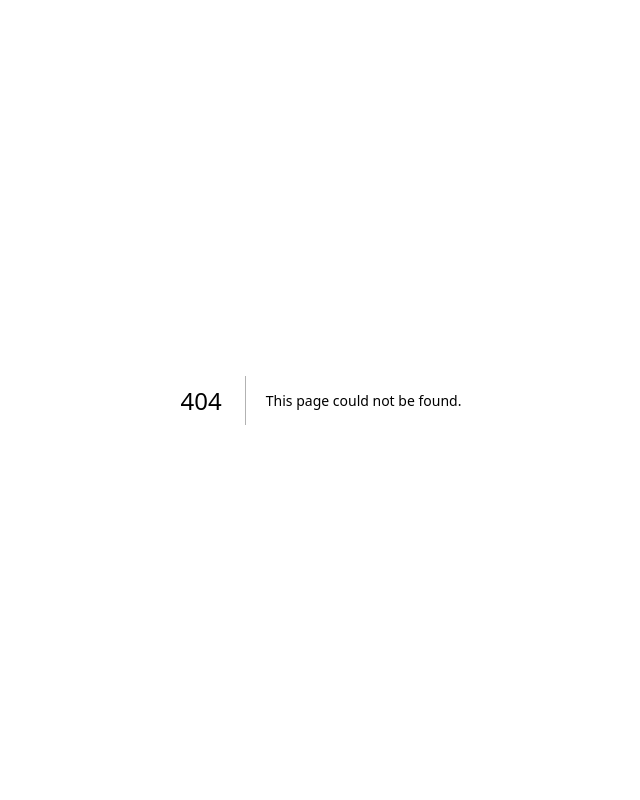
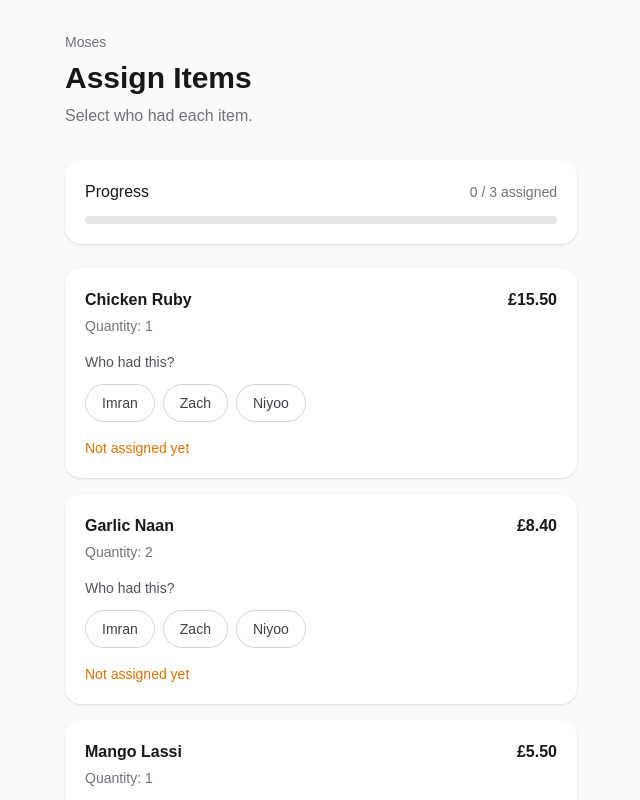
Before and after one commit to zachxwalton/Moses, a Next.js app in the folder frontend/: page /assign in a window 1280 px wide. Before the commit this address had no page. Shown: the top 800 px of the page, without its empty margins (319-959 px from the left). Built offline with nearby package versions, Linux system fonts and the light colour scheme.

Commit message:
Build item assignment screen

```diff
--- /dev/null
+++ b/frontend/src/app/assign/page.tsx
@@ -0,0 +1,218 @@
+"use client";
+
+import { useState } from "react";
+import { mockReceipt } from "@/data/mockReceipt";
+
+type Person = {
+  id: number;
+  name: string;
+};
+
+type Assignments = {
+  [itemIndex: number]: number[];
+};
+
+const people: Person[] = [
+  { id: 1, name: "Imran" },
+  { id: 2, name: "Zach" },
+  { id: 3, name: "Niyoo" },
+];
+
+export default function AssignItemsPage() {
+  const receipt = mockReceipt.receipt;
+
+  const [assignments, setAssignments] = useState<Assignments>({});
+
+  function formatCurrency(amount: number) {
+    return new Intl.NumberFormat("en-GB", {
+      style: "currency",
+      currency: receipt.transaction_currency,
+    }).format(amount);
+  }
+
+  function togglePerson(itemIndex: number, personId: number) {
+    const currentAssignments = assignments[itemIndex] ?? [];
+
+    const alreadyAssigned = currentAssignments.includes(personId);
+
+    const updatedAssignments = alreadyAssigned
+      ? currentAssignments.filter((id) => id !== personId)
+      : [...currentAssignments, personId];
+
+    setAssignments({
+      ...assignments,
+      [itemIndex]: updatedAssignments,
+    });
+  }
+
+  const assignedItemCount = receipt.line_items.filter(
+    (_, index) => (assignments[index]?.length ?? 0) > 0
+  ).length;
+
+  const allItemsAssigned =
+    assignedItemCount === receipt.line_items.length;
+
+  return (
+    <main className="min-h-screen bg-zinc-50 px-4 py-8 text-zinc-900">
+      <div className="mx-auto max-w-lg">
+
+        {/* Header */}
+        <div className="mb-8">
+          <p className="text-sm font-medium text-zinc-500">
+            Moses
+          </p>
+
+          <h1 className="mt-2 text-3xl font-bold">
+            Assign Items
+          </h1>
+
+          <p className="mt-2 text-zinc-500">
+            Select who had each item.
+          </p>
+        </div>
+
+        {/* Progress */}
+        <div className="mb-6 rounded-2xl bg-white p-5 shadow-sm">
+          <div className="flex items-center justify-between">
+            <span className="font-medium">
+              Progress
+            </span>
+
+            <span className="text-sm text-zinc-500">
+              {assignedItemCount} / {receipt.line_items.length} assigned
+            </span>
+          </div>
+
+          <div className="mt-3 h-2 overflow-hidden rounded-full bg-zinc-200">
+            <div
+              className="h-full rounded-full bg-black transition-all"
+              style={{
+                width: `${
+                  (assignedItemCount / receipt.line_items.length) * 100
+                }%`,
+              }}
+            />
+          </div>
+        </div>
+
+        {/* Receipt Items */}
+        <div className="space-y-4">
+          {receipt.line_items.map((item, itemIndex) => {
+            const selectedPeople = assignments[itemIndex] ?? [];
+
+            const splitAmount =
+              selectedPeople.length > 0
+                ? (item.item_price * item.item_quantity) /
+                  selectedPeople.length
+                : 0;
+
+            return (
+              <div
+                key={itemIndex}
+                className="rounded-2xl bg-white p-5 shadow-sm"
+              >
+                {/* Item Info */}
+                <div className="flex items-start justify-between gap-4">
+                  <div>
+                    <h2 className="font-semibold">
+                      {item.item_name}
+                    </h2>
+
+                    <p className="mt-1 text-sm text-zinc-500">
+                      Quantity: {item.item_quantity}
+                    </p>
+                  </div>
+
+                  <span className="font-semibold">
+                    {formatCurrency(
+                      item.item_price * item.item_quantity
+                    )}
+                  </span>
+                </div>
+
+                {/* People */}
+                <div className="mt-4">
+                  <p className="mb-3 text-sm font-medium text-zinc-600">
+                    Who had this?
+                  </p>
+
+                  <div className="flex flex-wrap gap-2">
+                    {people.map((person) => {
+                      const selected =
+                        selectedPeople.includes(person.id);
+
+                      return (
+                        <button
+                          key={person.id}
+                          type="button"
+                          onClick={() =>
+                            togglePerson(itemIndex, person.id)
+                          }
+                          className={`rounded-full border px-4 py-2 text-sm font-medium transition ${
+                            selected
+                              ? "border-black bg-black text-white"
+                              : "border-zinc-300 bg-white text-zinc-700 hover:bg-zinc-100"
+                          }`}
+                        >
+                          {selected ? "✓ " : ""}
+                          {person.name}
+                        </button>
+                      );
+                    })}
+                  </div>
+                </div>
+
+                {/* Shared Amount */}
+                {selectedPeople.length > 1 && (
+                  <div className="mt-4 rounded-xl bg-zinc-100 px-4 py-3 text-sm">
+                    Split between {selectedPeople.length} people
+                    <span className="ml-1 font-semibold">
+                      — {formatCurrency(splitAmount)} each
+                    </span>
+                  </div>
+                )}
+
+                {/* Single Person */}
+                {selectedPeople.length === 1 && (
+                  <div className="mt-4 text-sm text-zinc-500">
+                    Assigned to{" "}
+                    <span className="font-medium text-zinc-900">
+                      {
+                        people.find(
+                          (person) =>
+                            person.id === selectedPeople[0]
+                        )?.name
+                      }
+                    </span>
+                  </div>
+                )}
+
+                {/* Unassigned */}
+                {selectedPeople.length === 0 && (
+                  <div className="mt-4 text-sm text-amber-600">
+                    Not assigned yet
+                  </div>
+                )}
+              </div>
+            );
+          })}
+        </div>
+
+        {/* Continue */}
+        <button
+          type="button"
+          disabled={!allItemsAssigned}
+          className="mt-6 w-full rounded-2xl bg-black px-5 py-4 font-semibold text-white hover:bg-zinc-800 disabled:cursor-not-allowed disabled:opacity-40"
+        >
+          View Split →
+        </button>
+
+        {!allItemsAssigned && (
+          <p className="mt-3 text-center text-sm text-zinc-500">
+            Assign every item before continuing.
+          </p>
+        )}
+      </div>
+    </main>
+  );
+}
--- a/frontend/src/app/people/page.tsx
+++ b/frontend/src/app/people/page.tsx
@@ -1,6 +1,7 @@
 "use client";
 
 import { useState } from "react";
+import Link from "next/link";
 
 type Person = {
   id: number;
@@ -117,13 +118,22 @@ export default function PeoplePage() {
         </p>
 
         {/* Continue */}
-        <button
-          type="button"
-          disabled={people.length === 0}
-          className="mt-6 w-full rounded-2xl bg-black px-5 py-4 font-semibold text-white hover:bg-zinc-800 disabled:cursor-not-allowed disabled:opacity-40"
-        >
-          Start Splitting →
-        </button>
+        {people.length > 0 ? (
+  <Link
+    href="/assign"
+    className="mt-6 block w-full rounded-2xl bg-black px-5 py-4 text-center font-semibold text-white hover:bg-zinc-800"
+  >
+    Start Splitting →
+  </Link>
+) : (
+  <button
+    type="button"
+    disabled
+    className="mt-6 w-full rounded-2xl bg-black px-5 py-4 font-semibold text-white opacity-40"
+  >
+    Start Splitting →
+  </button>
+)}
       </div>
     </main>
   );
```
